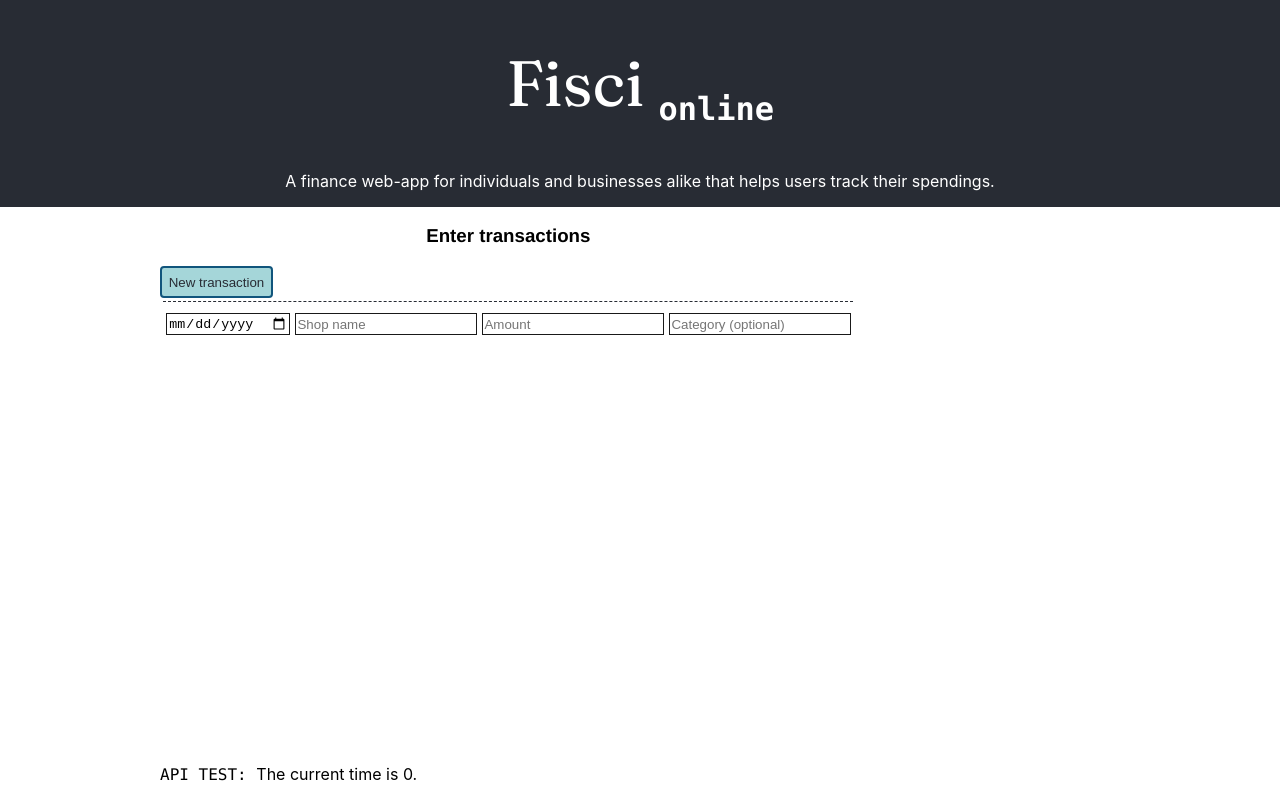
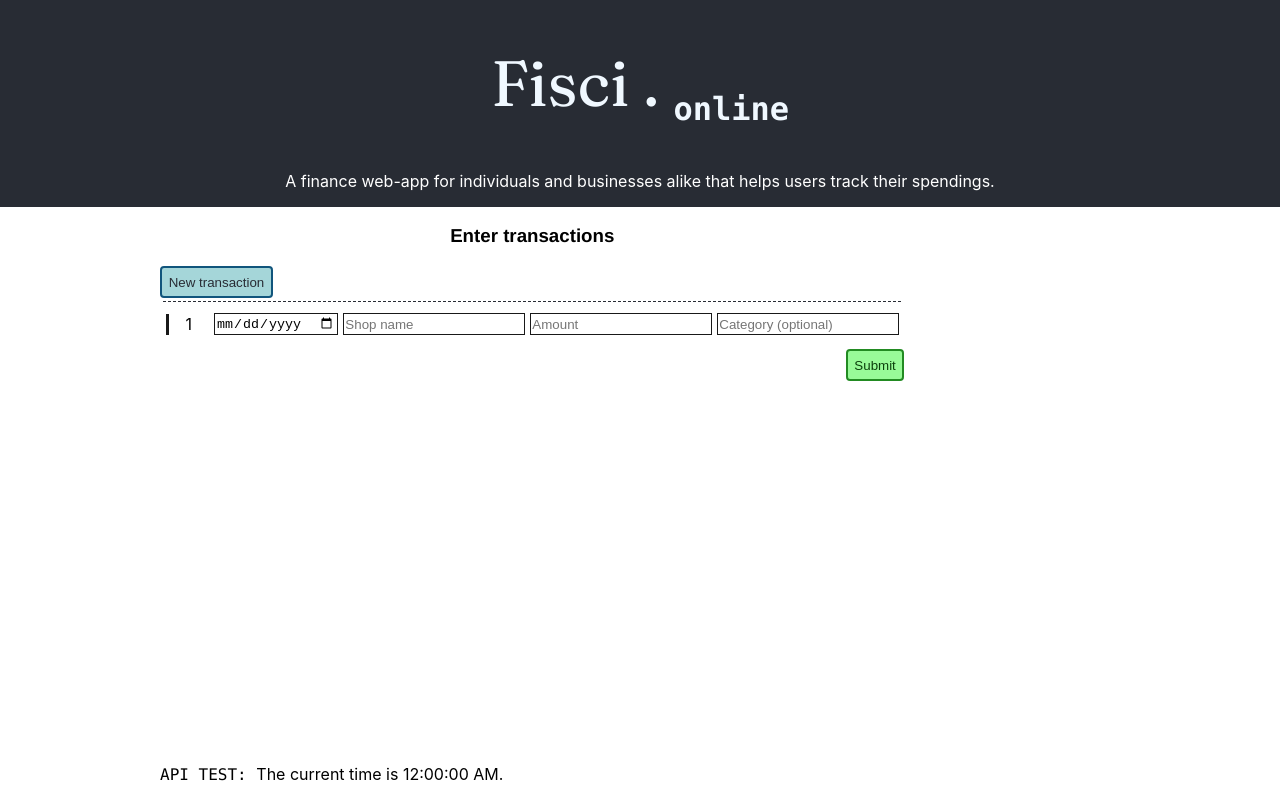
Before and after one commit to sudotensor/fisci, a React (Create React App) app: page / in a window 1280 px wide. Both pictures are taken after a click on the button "New transaction". Built offline with nearby package versions, Linux system fonts and the light colour scheme; no server answers.

Commit message:
Small design improvements
Signed-off-by: Brian Evans <ebrian101@gmail.com>

```diff
--- a/public/index.html
+++ b/public/index.html
@@ -2,7 +2,7 @@
 <html lang="en">
   <head>
     <meta charset="utf-8" />
-    <link rel="icon" href="%PUBLIC_URL%/favicon.ico" />
+    <link href="%PUBLIC_URL%/icon.JPG" rel="icon"/>
     <meta name="viewport" content="width=device-width, initial-scale=1" />
     <meta name="theme-color" content="#000000" />
     <meta
@@ -24,7 +24,7 @@
       work correctly both with client-side routing and a non-root public URL.
       Learn how to configure a non-root public URL by running `npm run build`.
     -->
-    <title>React App</title>
+    <title>Fisci online</title>
   </head>
   <body>
     <noscript>You need to enable JavaScript to run this app.</noscript>
--- a/src/App.css
+++ b/src/App.css
@@ -28,12 +28,30 @@
   font-size: 0.5em;
 }
 
+.App-header a {
+  color: aliceblue;
+  text-decoration: none;
+  transform: scale(5) rotate(90deg);
+  /*transition: all 1s ease-in;*/
+}
+
+.App-header a:hover {
+  color: dodgerblue;
+  transform: scale(5) rotate(90deg);
+}
+
+.App-header:hover a {
+  transform: scale(2) rotate(90deg);
+  transition: all 1s ease-in;
+}
+
 
 main {
   max-width: 60em;
   align-self: center;
   justify-self: center;
   margin: auto;
+  overflow-x: scroll;
 }
 
 h3 {
--- a/src/App.tsx
+++ b/src/App.tsx
@@ -22,7 +22,8 @@ function App() {
           </header>
           <main>
               <TransactionForm/>
-              <p id={'api-test'}><code>API TEST: </code>The current time is {currentTime}.</p>
+              <p id={'api-test'}><code>API TEST: </code>The current time
+                  is {new Date(currentTime).toLocaleTimeString()}.</p>
           </main>
       </div>
   );
--- a/src/components/Header.tsx
+++ b/src/components/Header.tsx
@@ -2,9 +2,12 @@ export const Header = () => {
 
     return (
         <div>
-            <h1>Fisci <sub><code>online</code></sub></h1>
+            <a href={'https://fisci.online'}>
+                <h1>Fisci . <sub><code>online</code></sub></h1>
+            </a>
             <p>A finance web-app for individuals and businesses alike that helps users track their
                 spendings.</p>
+
         </div>
     )
 }
--- a/src/components/TransactionForm.tsx
+++ b/src/components/TransactionForm.tsx
@@ -11,7 +11,15 @@ export const TransactionForm = () => {
                     className={'new-transaction'}>New transaction
             </button>
             {
-                Array(numberOfTransactions).fill(<TransactionInput/>)
+                Array(numberOfTransactions).fill(0).map((z, i) => <TransactionInput key={i}
+                                                                                    listNumber={i + 1}/>)
+            }
+            {
+                numberOfTransactions > 0 &&
+                <button className={'submit-transactions'} onClick={() => {
+                    console.log('Transactions submitted')
+                }
+                }>Submit</button>
             }
         </div>
     )
--- a/src/components/TransactionInput.tsx
+++ b/src/components/TransactionInput.tsx
@@ -1,9 +1,10 @@
 import './transaction-form.css'
 
-export const TransactionInput = () => {
+export const TransactionInput = (props: { listNumber: number }) => {
 
     return (
         <div className={'transaction-details'}>
+            <span>{props.listNumber}</span>
             <input placeholder={"date"} type={'date'}/>
             <input placeholder={"Shop name"}/>
             <input placeholder={"Amount"} type={'number'}/>
--- a/src/components/transaction-form.css
+++ b/src/components/transaction-form.css
@@ -10,12 +10,24 @@ div.transaction-details input {
     margin: 0.2em;
 }
 
+div.transaction-details span {
+    padding: 0 1em;
+    border: solid rgba(0, 0, 0, 0.9);
+    border-width: 0 0 0 3px;
+    margin: 0.2em;
+}
+
 div.transaction-details {
     padding: 0.5em 0;
     margin: 0.2em;
     border: dashed #282c34;
     border-width: 1px 0 0 0;
     display: flex;
+}
+
+div.transaction-form button {
+    padding: 0.5em;
+    border-radius: 0.3em;
 }
 
 button.new-transaction {
@@ -25,3 +37,10 @@ button.new-transaction {
     background-color: #A5D6D9;
     color: #282c34;
 }
+
+button.submit-transactions {
+    float: right;
+    color: #0c410c;
+    background-color: palegreen;
+    border: 2px solid forestgreen;
+}
```
Also changed, not shown: 1 other file (tests, documents, lock files or other folders).
